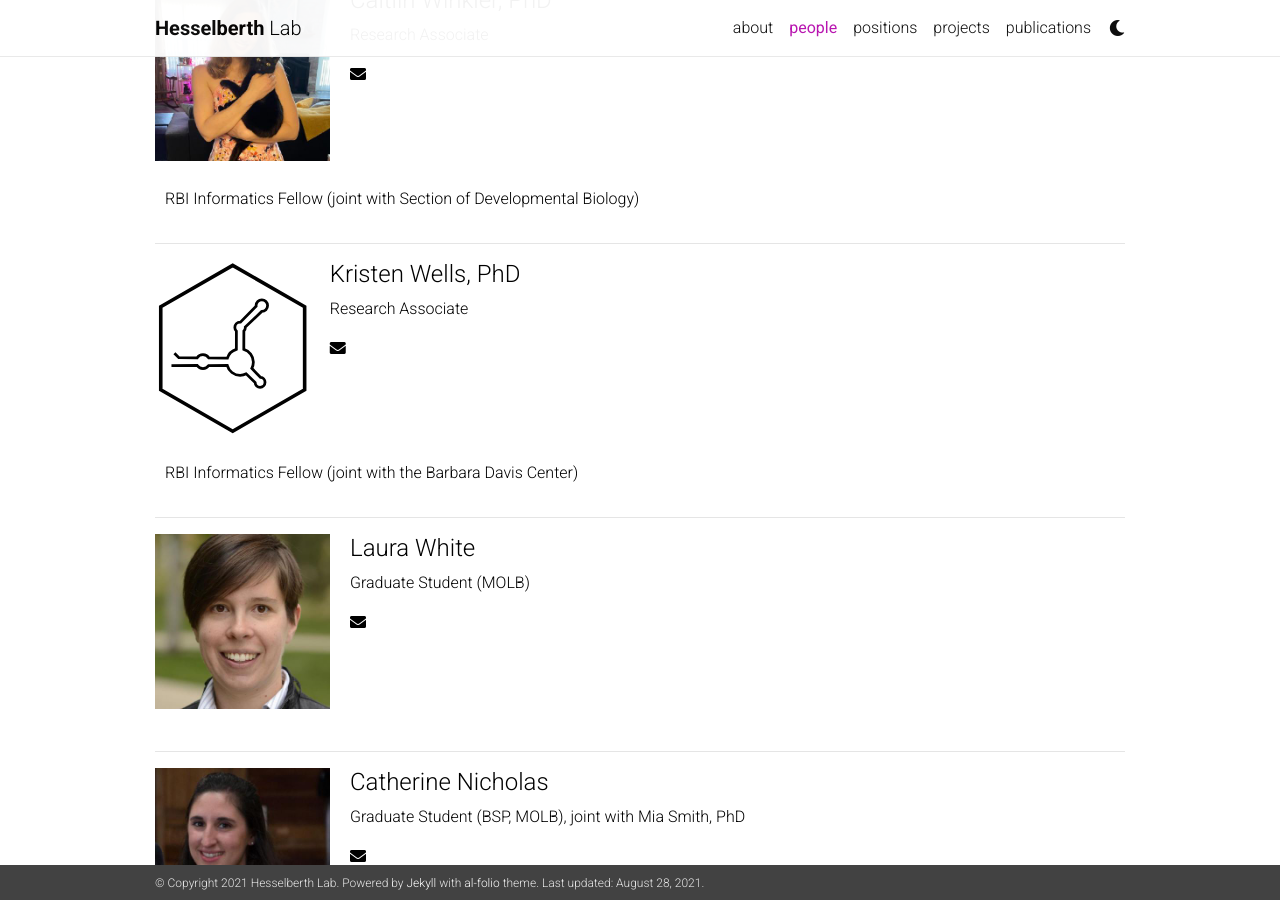
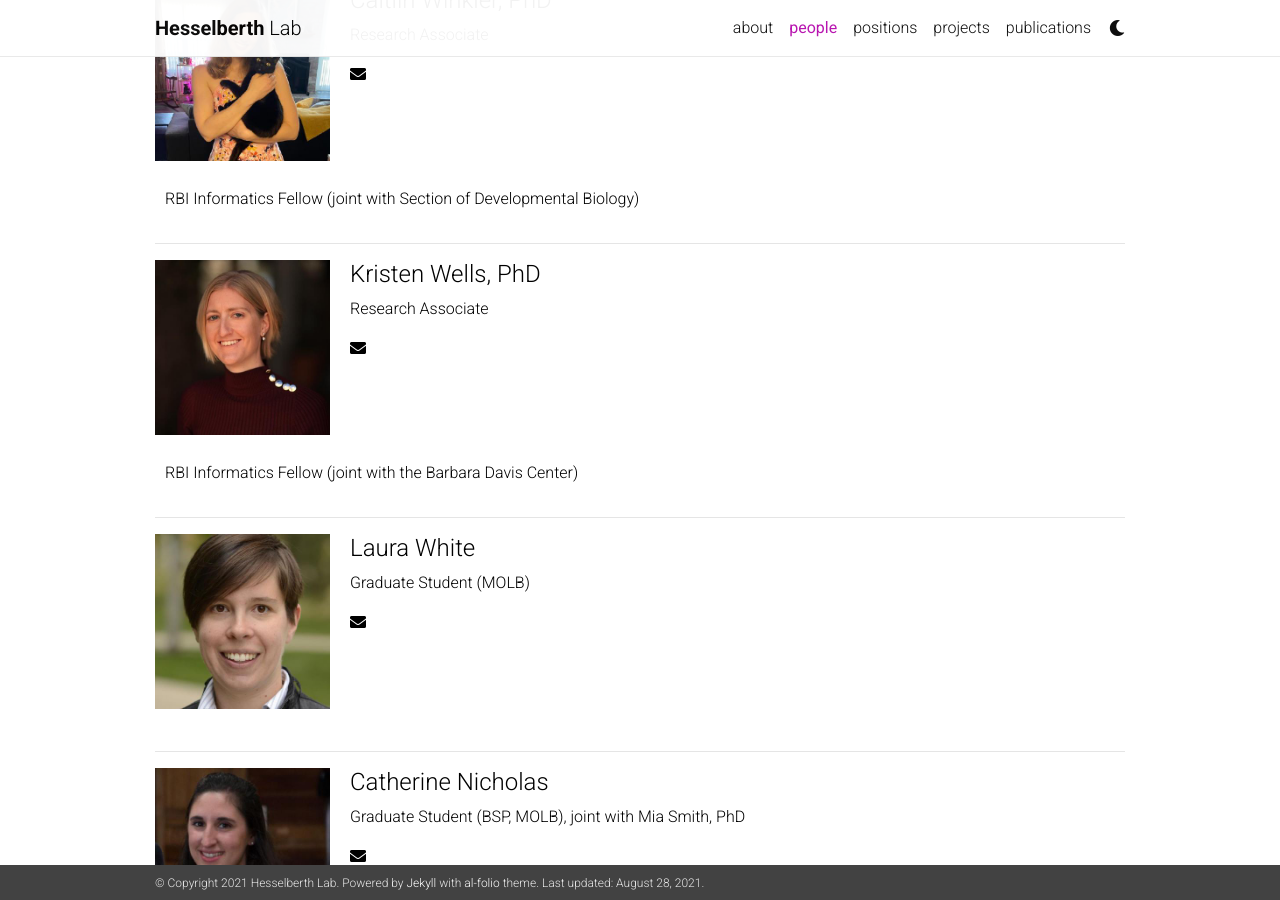
Before and after one commit to lkwhite/lab-website-new, a Jekyll site: the page built from _pages/people.md, in a window 1280 px wide and 900 px high, scrolled down 2230 px. Built offline with Jekyll 4.4.1, drawn with Linux system fonts in a browser that asks for light colours; nearby versions of some CDN libraries; comment, search, counter and statistics services are not loaded; a style sheet for code colours, icons or effects is not loaded.

Commit message:
more updates

```diff
--- a/_config.yml
+++ b/_config.yml
@@ -6,9 +6,8 @@
 first_name: Hesselberth
 middle_name:
 last_name: Lab
-email: you@example.com
-description: > # the ">" symbol means to ignore newlines until "footer_text:"
-  A simple, whitespace theme for academics. Based on [*folio](https://github.com/bogoli/-folio) design.
+email:
+description: Hesselberth Lab at the University of Colorado Asnchutz Medical Campus
 footer_text: >
   Powered by <a href="http://jekyllrb.com/" target="_blank">Jekyll</a> with <a href="https://github.com/alshedivat/al-folio">al-folio</a> theme.
 
--- a/_data/members.yml
+++ b/_data/members.yml
@@ -99,7 +99,7 @@
 
 - name: Kristen Wells
   degrees: PhD
-  image: rna-hex.svg
+  image: kristen.jpeg
   altimage:
   position: Research Associate
   email:
```
Also changed, not shown: assets/people_img/kristen.jpeg (added).
